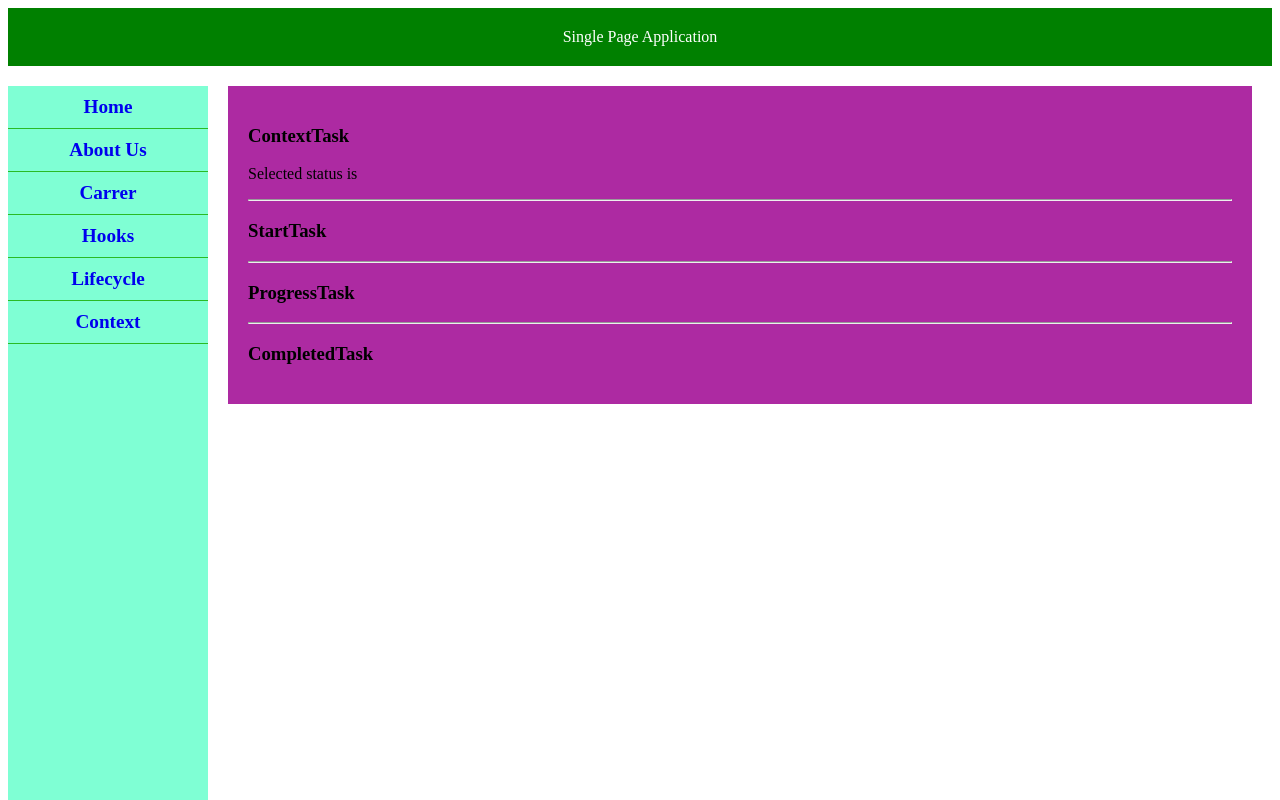
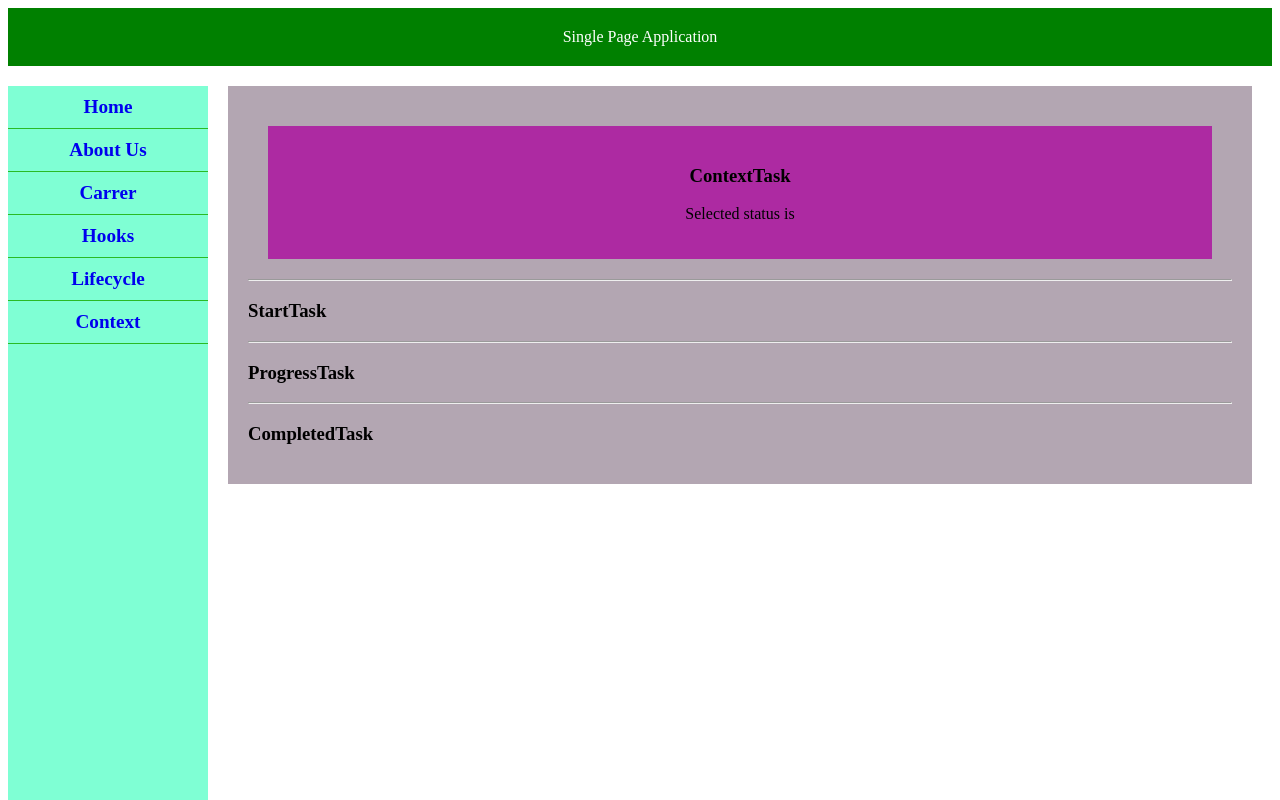
Before and after one commit to developer-Pavithra/pavithra-react-training, a React (Create React App) app: page /context in a window 1280 px wide. Built offline with nearby package versions, Linux system fonts and the light colour scheme.

Commit message:
2 files modified

```diff
--- a/src/Component/HooksExample/ContentTask/ContextTask.css
+++ b/src/Component/HooksExample/ContentTask/ContextTask.css
@@ -1,5 +1,10 @@
-.context-content {
-  background-color: rgb(173, 42, 162);
+.context-content,
+.context-inner {
+  background-color: rgb(179 166 178);
   margin: 20px;
   padding: 20px;
 }
+.context-inner {
+  background-color: rgb(173, 42, 162);
+  text-align: center;
+}
--- a/src/Component/HooksExample/ContentTask/ContextTask.jsx
+++ b/src/Component/HooksExample/ContentTask/ContextTask.jsx
@@ -7,8 +7,10 @@ export function ContextTask() {
   const statusOption = ['Started', 'Progress', 'Completed'];
   return (
     <div className="context-content">
-      <h3>ContextTask</h3>
-      <p>Selected status is {status}</p>
+      <div className="context-inner">
+        <h3>ContextTask</h3>
+        <p>Selected status is {status}</p>
+      </div>
       <StartTask />
     </div>
   );
```
